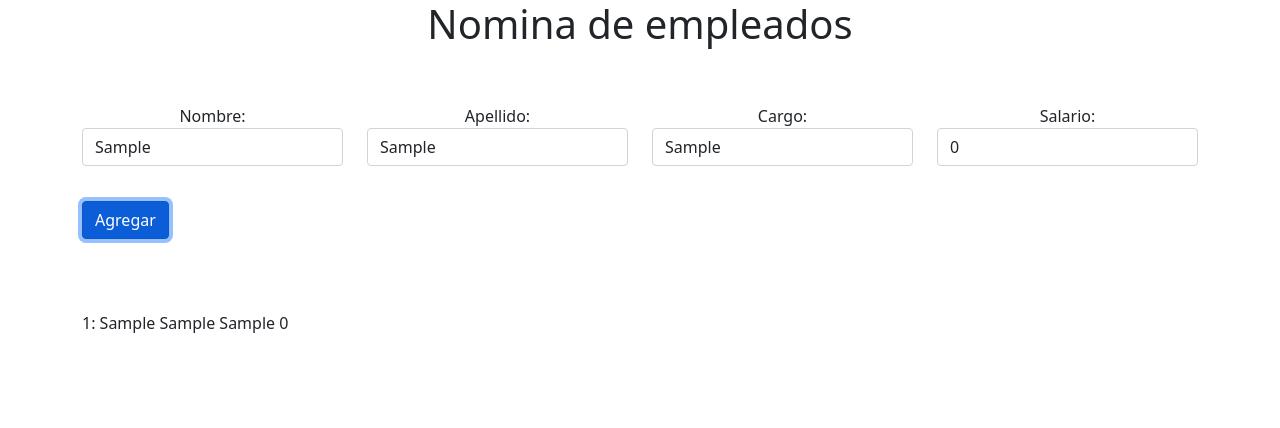
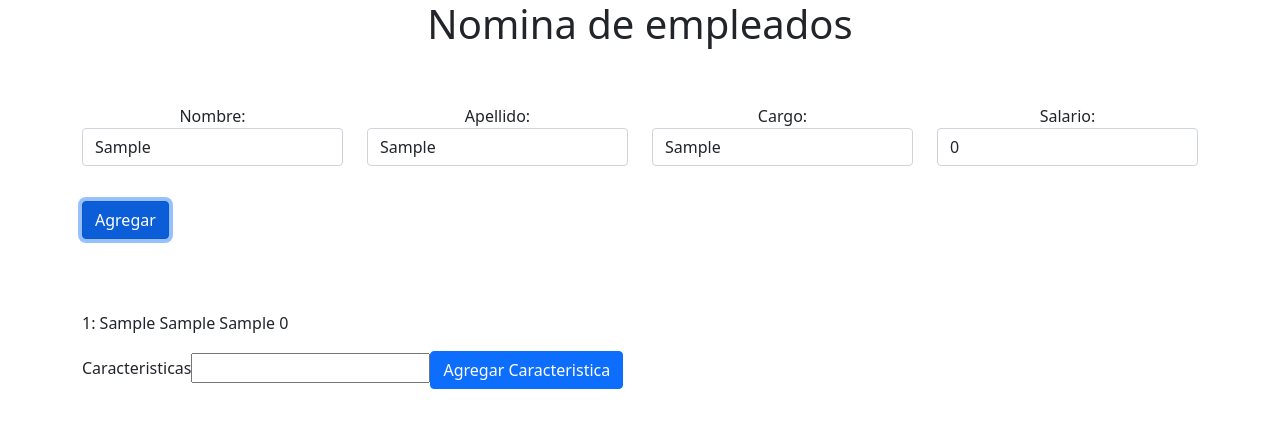
Before and after one commit to nanreh1976/empleadosd3, an Angular app: page / in a window 1280 px wide. Both pictures are taken after typing "Sample", "Sample", "Sample" into the empty fields and a click on the button "Agregar". Shown: the top 428 px of the page. Built offline with nearby package versions, Linux system fonts and the light colour scheme.

Commit message:
comunicacion entre hijo a padre

```diff
--- a/src/app/app.module.ts
+++ b/src/app/app.module.ts
@@ -4,11 +4,13 @@ import { BrowserModule } from '@angular/platform-browser';
 
 import { AppComponent } from './app.component';
 import { EmpleadoHijoCComponent } from './empleado-hijo-c/empleado-hijo-c.component';
+import { CaractEmpleadoCComponent } from './caract-empleado-c/caract-empleado-c.component';
 
 @NgModule({
   declarations: [
     AppComponent,
-    EmpleadoHijoCComponent
+    EmpleadoHijoCComponent,
+    CaractEmpleadoCComponent
   ],
   imports: [
     BrowserModule,
--- /dev/null
+++ b/src/app/caract-empleado-c/caract-empleado-c.component.html
@@ -0,0 +1,3 @@
+<label>Caracteristicas</label>
+<input type="text" id="item-input" #nuevaCaract>
+<button (click)="agregaCaract(nuevaCaract.value)" class="btn btn-primary">Agregar Caracteristica</button>
--- /dev/null
+++ b/src/app/caract-empleado-c/caract-empleado-c.component.ts
@@ -0,0 +1,20 @@
+import { Component, EventEmitter, OnInit, Output } from '@angular/core';
+
+@Component({
+  selector: 'app-caract-empleado-c',
+  templateUrl: './caract-empleado-c.component.html',
+  styleUrls: ['./caract-empleado-c.component.css']
+})
+export class CaractEmpleadoCComponent implements OnInit {
+
+  @Output() caractEmpl = new EventEmitter<string>();
+
+  constructor() { }
+
+  ngOnInit(): void {
+  }
+
+  agregaCaract(value:string) {
+    this.caractEmpl.emit(value);
+  }
+}
--- a/src/app/empleado-hijo-c/empleado-hijo-c.component.html
+++ b/src/app/empleado-hijo-c/empleado-hijo-c.component.html
@@ -7,5 +7,10 @@
 
 
           </div>
+
+          <ul style="list-style: none;">
+            <li *ngFor="let caract of arrayCaract">{{caract}}</li>
+        </ul>
         </div>
+        <app-caract-empleado-c (caractEmpl)="agregarCarat($event)">   </app-caract-empleado-c>
     </div>
--- a/src/app/empleado-hijo-c/empleado-hijo-c.component.ts
+++ b/src/app/empleado-hijo-c/empleado-hijo-c.component.ts
@@ -15,5 +15,8 @@ export class EmpleadoHijoCComponent implements OnInit {
 
   ngOnInit(): void {
   }
-
+  arrayCaract = [''] ;
+  agregarCarat(newCarac:string){
+    this.arrayCaract.push(newCarac);
+  }
 }
```
Also changed, not shown: src/app/caract-empleado-c/caract-empleado-c.component.css (added), 1 other file (tests, documents, lock files or other folders).
